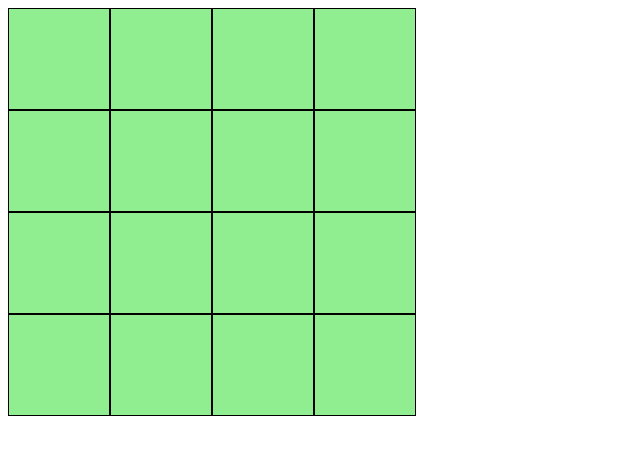
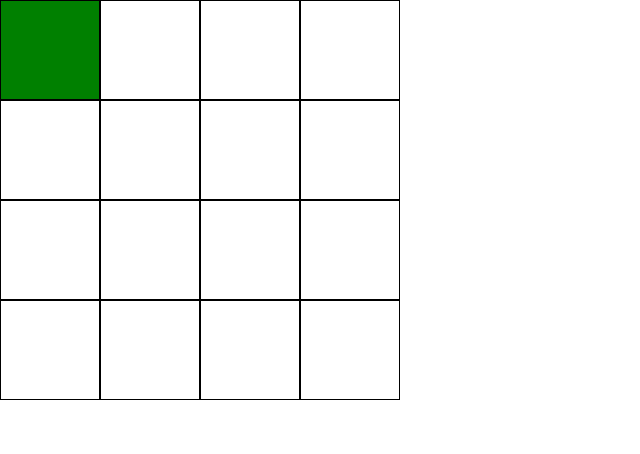
Before and after one commit to CyrilMougin/etchASketch, a plain HTML site: page index.html in a window 1280 px wide. Shown: the whole page, without its empty margins (0-640 px from the left). Drawn offline with Linux system fonts and the light colour scheme.

Commit message:
hovering effect

```diff
--- a/index.html
+++ b/index.html
@@ -5,7 +5,7 @@
     <meta name="viewport" content="width=device-width, initial-scale=1.0">
     <title>Etch a Sketch</title>
     <script type="text/javascript" src="script.js" defer></script>
-    <link rel="stylesheet" href="styles.css">
+    <link rel="stylesheet" href="style.css">
 </head>
 <body>
 
--- a/script.js
+++ b/script.js
@@ -1,21 +1,12 @@
 gridContainer = document.createElement('div');
 gridContainer.classList.add('container')
-gridContainer.style.display = 'flex';
-gridContainer.style.flexWrap = 'wrap';
-gridContainer.style.height = '408x';
-gridContainer.style.width = '408px';
+document.body.appendChild(gridContainer);
 
-gridContainer.style.backgroundColor ='lightPink'
-document.body.appendChild(gridContainer);
 
 for (i=0;i<16;i++) {
     tmp = document.createElement('div');
-    tmp.style.height = '100px';
-    tmp.style.width = '100px';
-    tmp.style.backgroundColor = 'lightGreen'
-    tmp.style.border = '1px solid black';
-
     tmp.classList.add("colorBlock");
+    tmp.addEventListener("mouseover", (e) => e.currentTarget.style.backgroundColor = 'green' )
     gridContainer.appendChild(tmp);
 
 }
--- a/style.css
+++ b/style.css
@@ -3,3 +3,18 @@
     padding: 0;
     box-sizing: border-box;
 }
+
+.container {
+    display: flex;
+    flex-wrap: wrap;
+    height: 400px;
+    width: 400px;
+
+}
+
+.colorBlock {
+    height: 100px;
+    width: 100px;
+
+    border: 1px solid black;
+}
```
